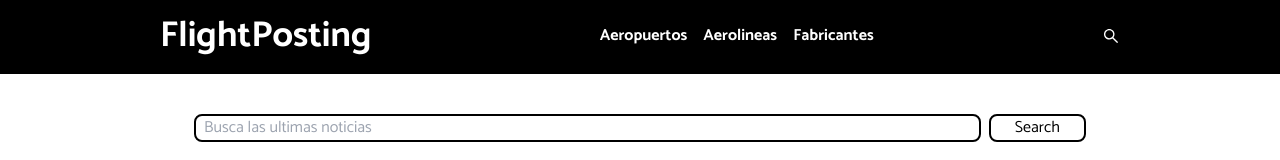
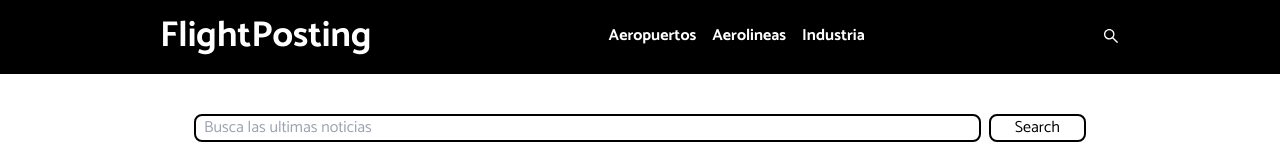
Before and after one commit to RobotizeRPA/VuelosFlights, a Next.js app in the folder vlog-front/: page /search in a window 1280 px wide. Shown: the top 160 px of the page. Built offline with nearby package versions, Linux system fonts and the light colour scheme.

Commit message:
Update Navbar.tsx

```diff
--- a/vlog-front/components/Navbar/Navbar.tsx
+++ b/vlog-front/components/Navbar/Navbar.tsx
@@ -19,7 +19,7 @@ export default function Navbar(){
                 <div className='flex justify-center items-center gap-4 font-bold max-sm:hidden'>
                     <Link href='/aeropuertos' className={path === 'aeropuertos' ? 'border-b-2 border-b-white' : 'hover:border-b-2 hover:border-b-white'}>Aeropuertos</Link>
                     <Link href='/aerolineas' className={path === 'aerolineas' ? 'border-b-2 border-b-white' : 'hover:border-b-2 hover:border-b-white'}>Aerolineas</Link>
-                    <Link href='/fabricantes' className={path === 'fabricantes' ? 'border-b-2 border-b-white' : 'hover:border-b-2 hover:border-b-white'}>Fabricantes</Link>
+                    <Link href='/industria' className={path === 'industria' ? 'border-b-2 border-b-white' : 'hover:border-b-2 hover:border-b-white'}>Industria</Link>
                 </div>
                 <AiOutlineSearch className='text-lg cursor-pointer max-sm:hidden' onClick={() => router.push('/search')}/>
             </div>
```
